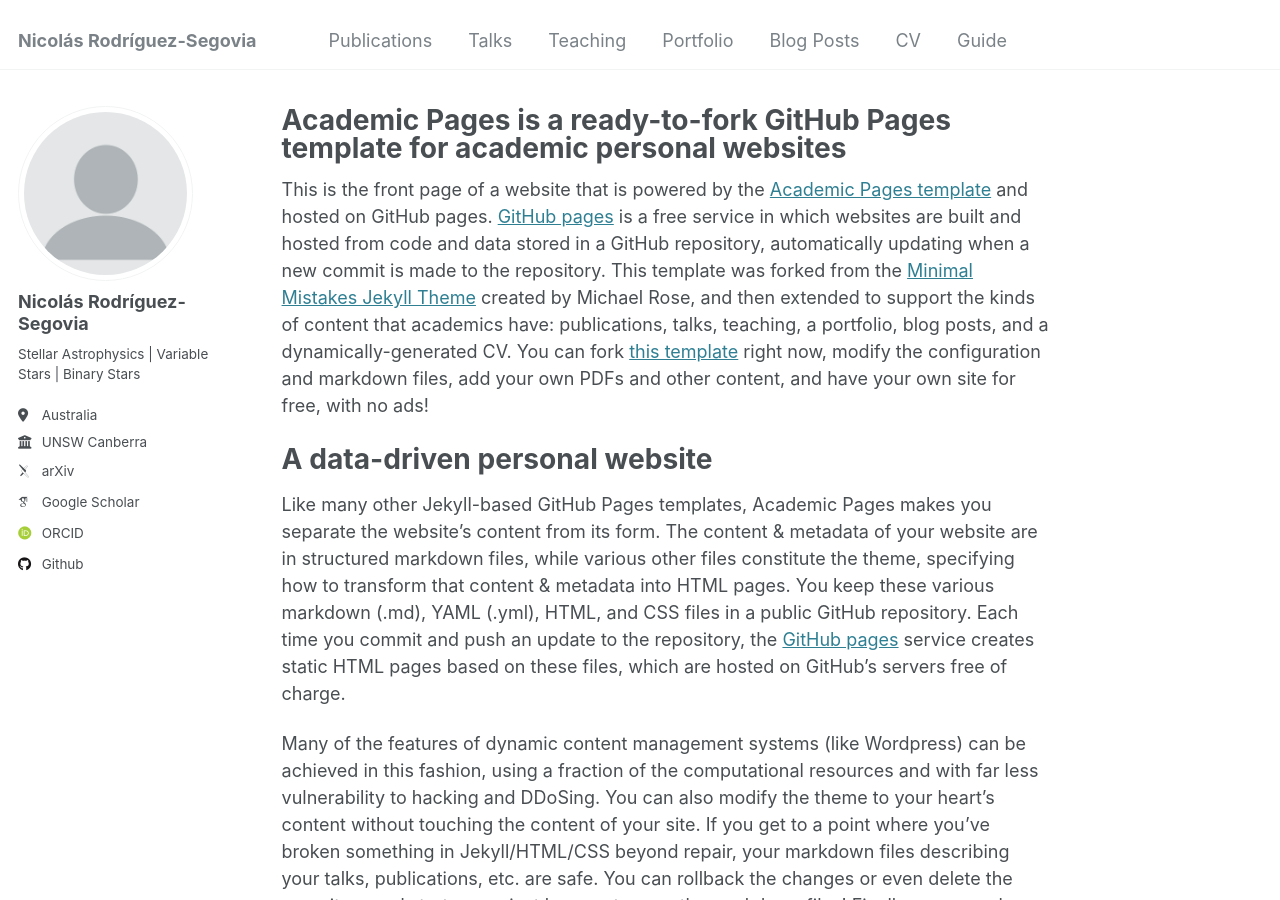
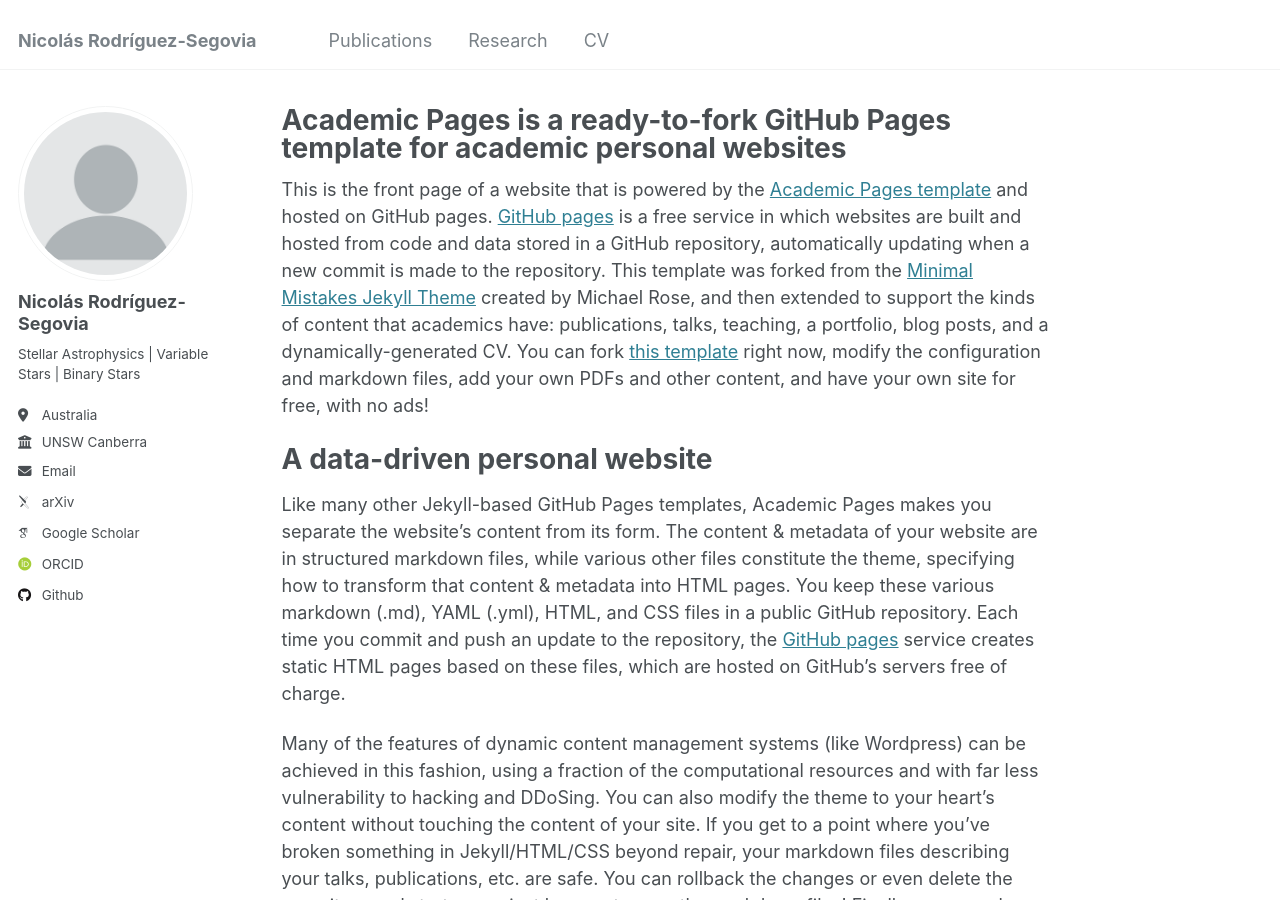
Before and after one commit to nrsegovia/nrsegovia.github.io, a Jekyll site: the page built from _pages/about.md, in a window 1280 px wide and 900 px high. Built offline with Jekyll 4.4.1, drawn with Linux system fonts in a browser that asks for light colours; some web fonts are replaced.

Commit message:
Updated navigation, added email

```diff
--- a/_config.yml
+++ b/_config.yml
@@ -28,7 +28,7 @@
   location         : "Australia"
   employer         : "UNSW Canberra"
   uri              : # URL
-  email            : # "none@example.org"
+  email            : "nj.rsegovia@gmail.com"
 
   # Academic websites
   arxiv            : "https://arxiv.org/a/0000-0002-0125-1472.html"
--- a/_data/navigation.yml
+++ b/_data/navigation.yml
@@ -8,20 +8,11 @@
   - title: "Publications"
     url: /publications/
 
-  - title: "Talks"
-    url: /talks/
+  - title: "Research"
+    url: /research/
 
-  - title: "Teaching"
-    url: /teaching/
-
-  - title: "Portfolio"
-    url: /portfolio/
-
-  - title: "Blog Posts"
-    url: /year-archive/
+  # - title: "Posts"
+  #   url: /year-archive/
 
   - title: "CV"
     url: /cv/
-
-  - title: "Guide"
-    url: /markdown/
```
